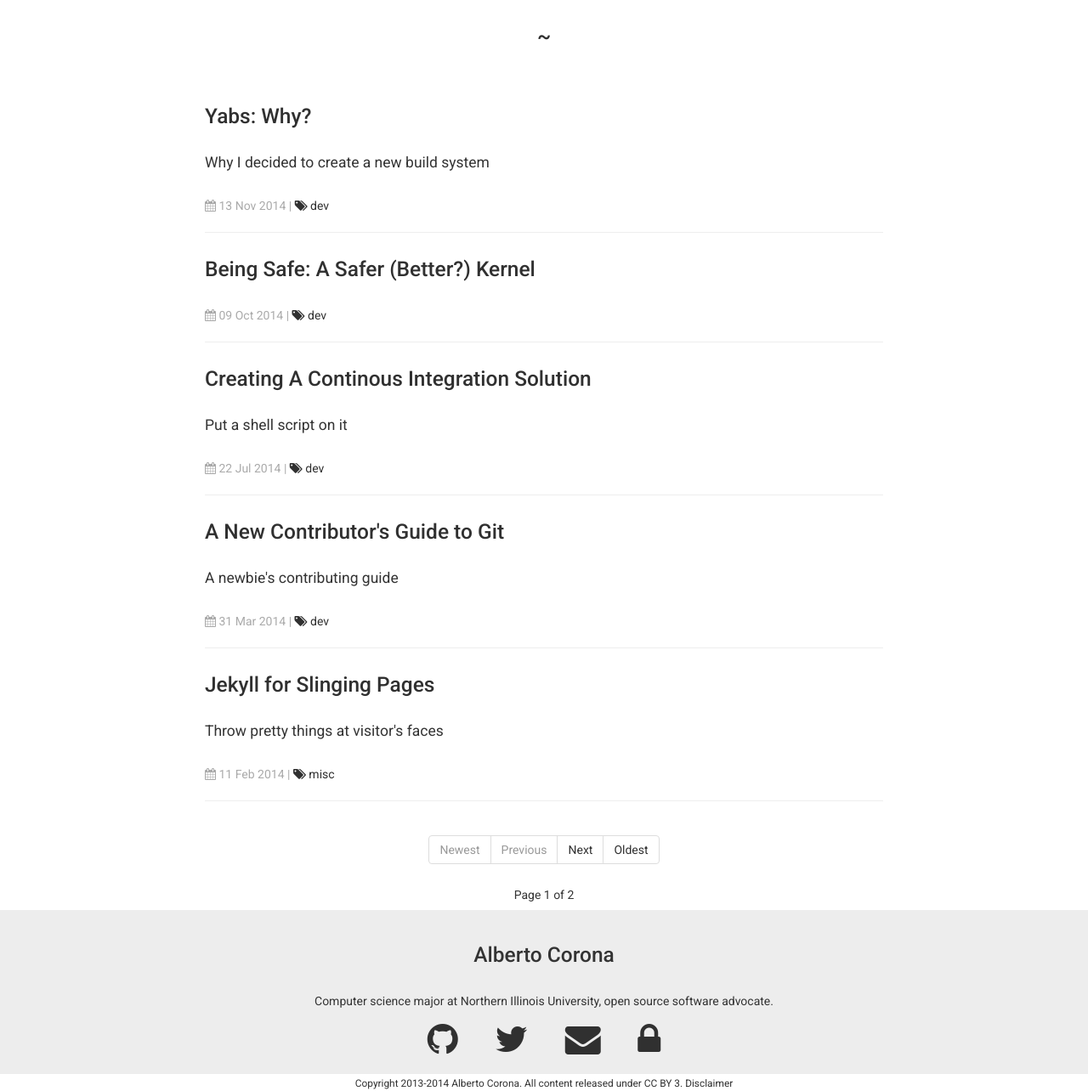
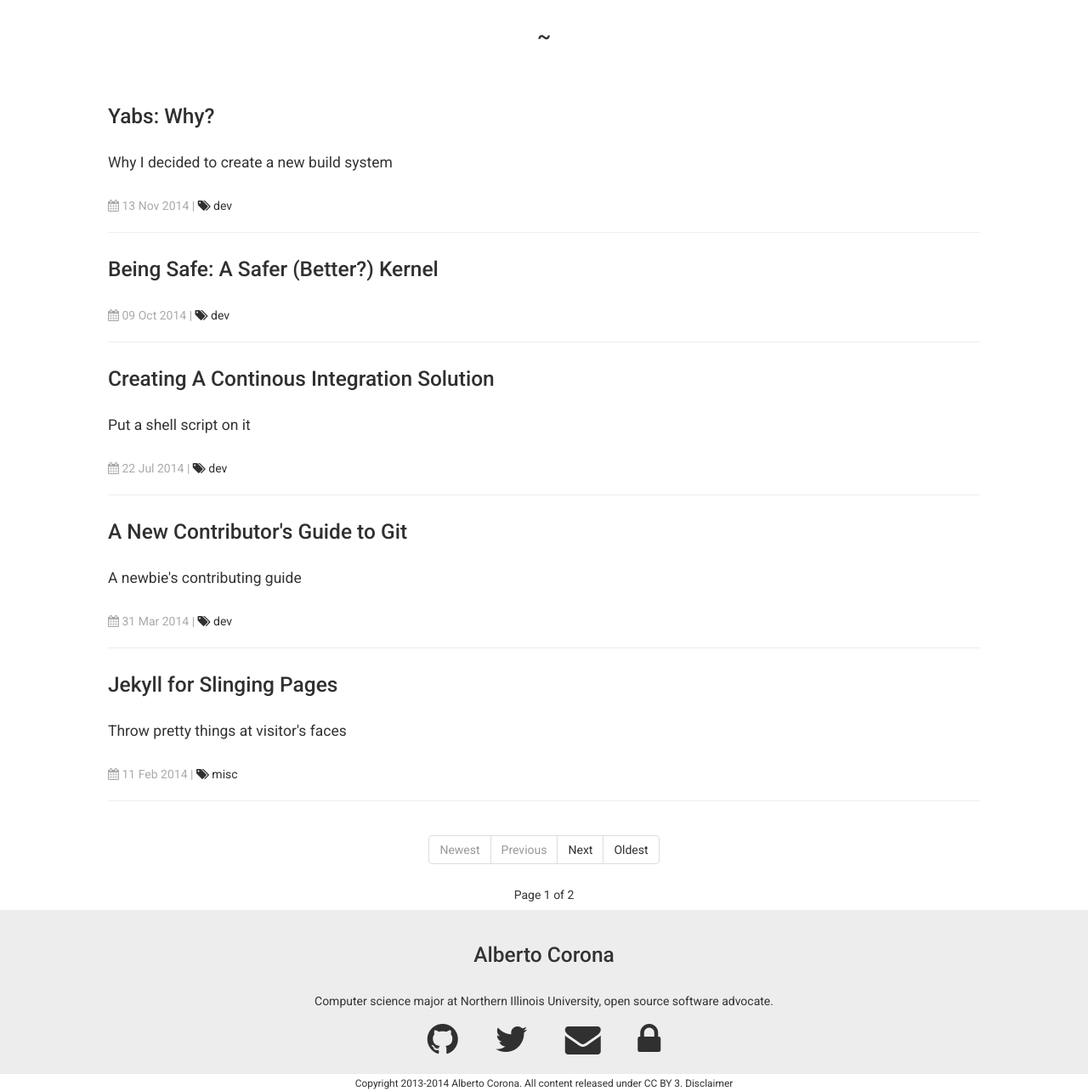
Before and after one commit to 0X1A/wwebsiteasontheinternet, a Jekyll site: the page built from index.html, in a window 1280 px wide. Shown: the whole page at 85% size. Built offline with Jekyll 4.4.1, drawn with Linux system fonts in a browser that asks for light colours; nearby versions of some CDN libraries; some web fonts are replaced; Markdown is read by kramdown in place of the engine named in the settings; the list of posts is cut into pages by our own code; comment, search, counter and statistics services are not loaded.

Commit message:
site: change max/min widths
Signed-off-by: Alberto Corona <alberto@0x1a.us>

```diff
--- a/css/main.css
+++ b/css/main.css
@@ -87,7 +87,8 @@ a:visited { color: #303030; }
 .site {
     text-align: left;
     width: auto;
-    max-width: 70%;
+    min-width: 90%;
+    max-width: 90%;
     margin: .5em auto .5em;
     line-height: 1.5em;
 }
```
